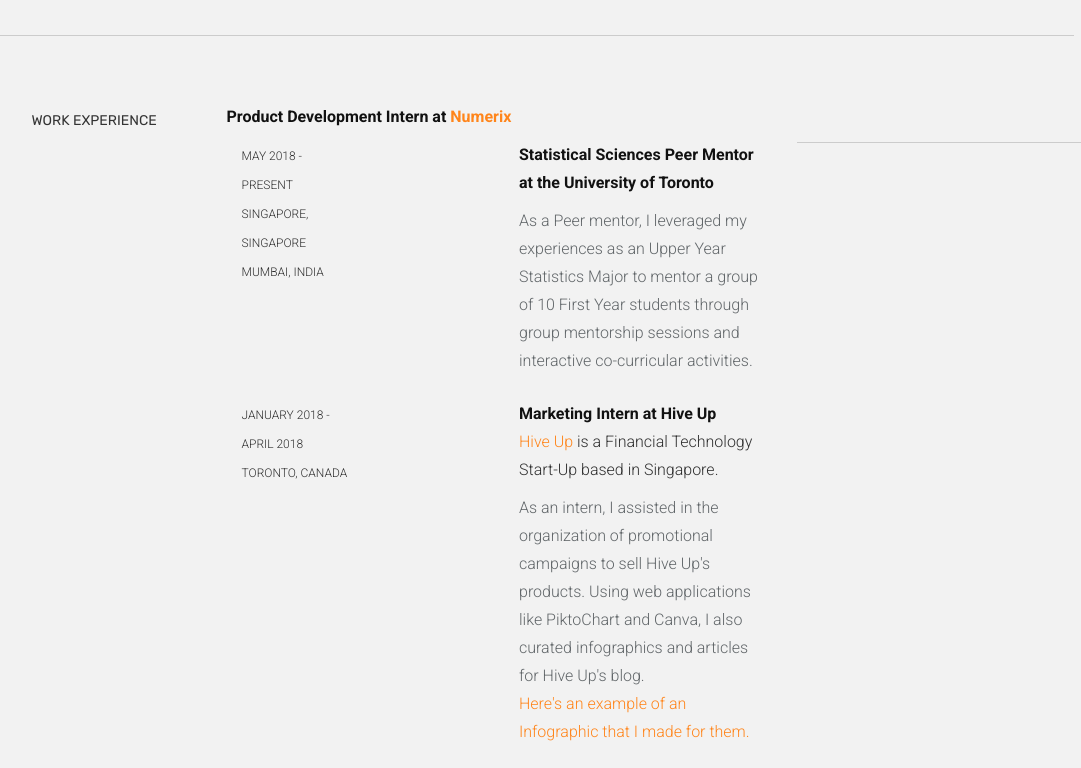
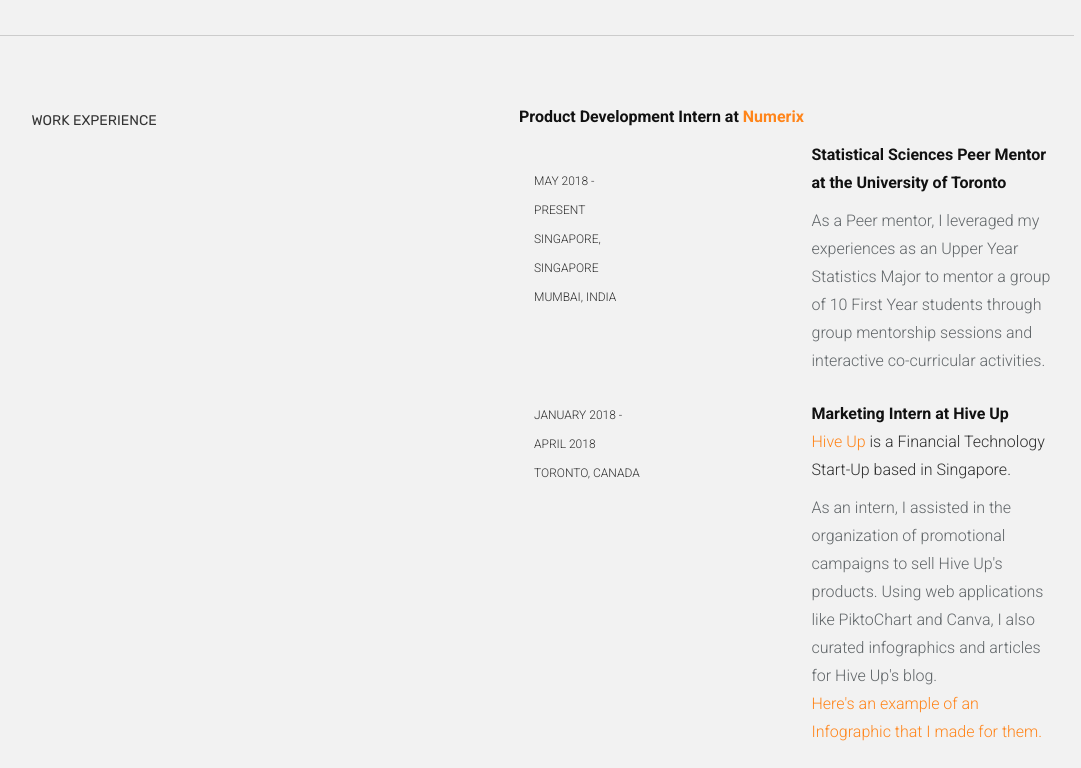
Before and after one commit to sneha-dg/sneha-dg.github.io, a plain HTML site: page index.html in a window 1280 px wide. Shown: the part 1710-2478 px from the top of the page, without its empty margins (136-1217 px from the left). Drawn offline with Linux system fonts and the light colour scheme.

Commit message:
formatted

```diff
--- a/index.html
+++ b/index.html
@@ -178,13 +178,13 @@
           <h5>WORK EXPERIENCE</h5>
         </div>
         <!-- EDIT: work line 1 -->
-        <div class="col-lg-6">
+        <div class="col-lg-6 col-lg-offset-3">
           <p class="tight"><t>Product Development Intern at<a href="http://www.numerix.com/"> Numerix</a></t><br/>
-          </p>
-          <div class="col-lg-3">
+          <div class="col-lg-3"> </p>
             <p><sm>MAY 2018 - PRESENT <br />
            SINGAPORE, SINGAPORE<br /> MUMBAI, INDIA</sm></p>
         </div>
+
         <!-- EDIT: work line 2-->
         <div class="col-lg-6 col-lg-offset-3">
           <p class="tight"><t>Statistical Sciences Peer Mentor at the University of Toronto</t><br/>
@@ -196,6 +196,7 @@
           <p><sm>JANUARY 2018 - APRIL 2018 <br />
          TORONTO, CANADA</sm></p>
         </div>
+
          <!-- EDIT: work line 3-->
          <div class="col-lg-6 col-lg-offset-3">
           <p class="tight"><t>Marketing Intern at Hive Up</t><br/>
```
